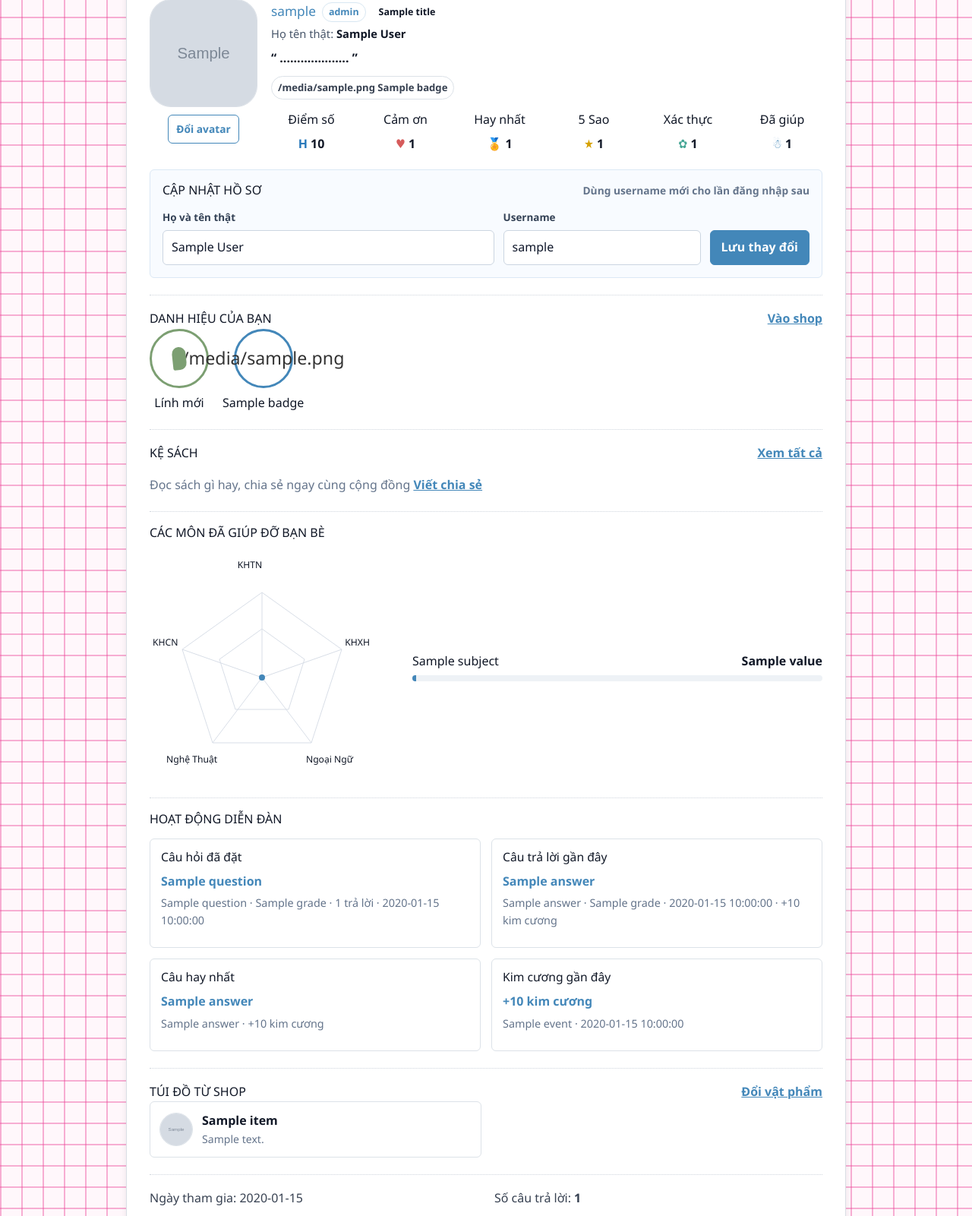
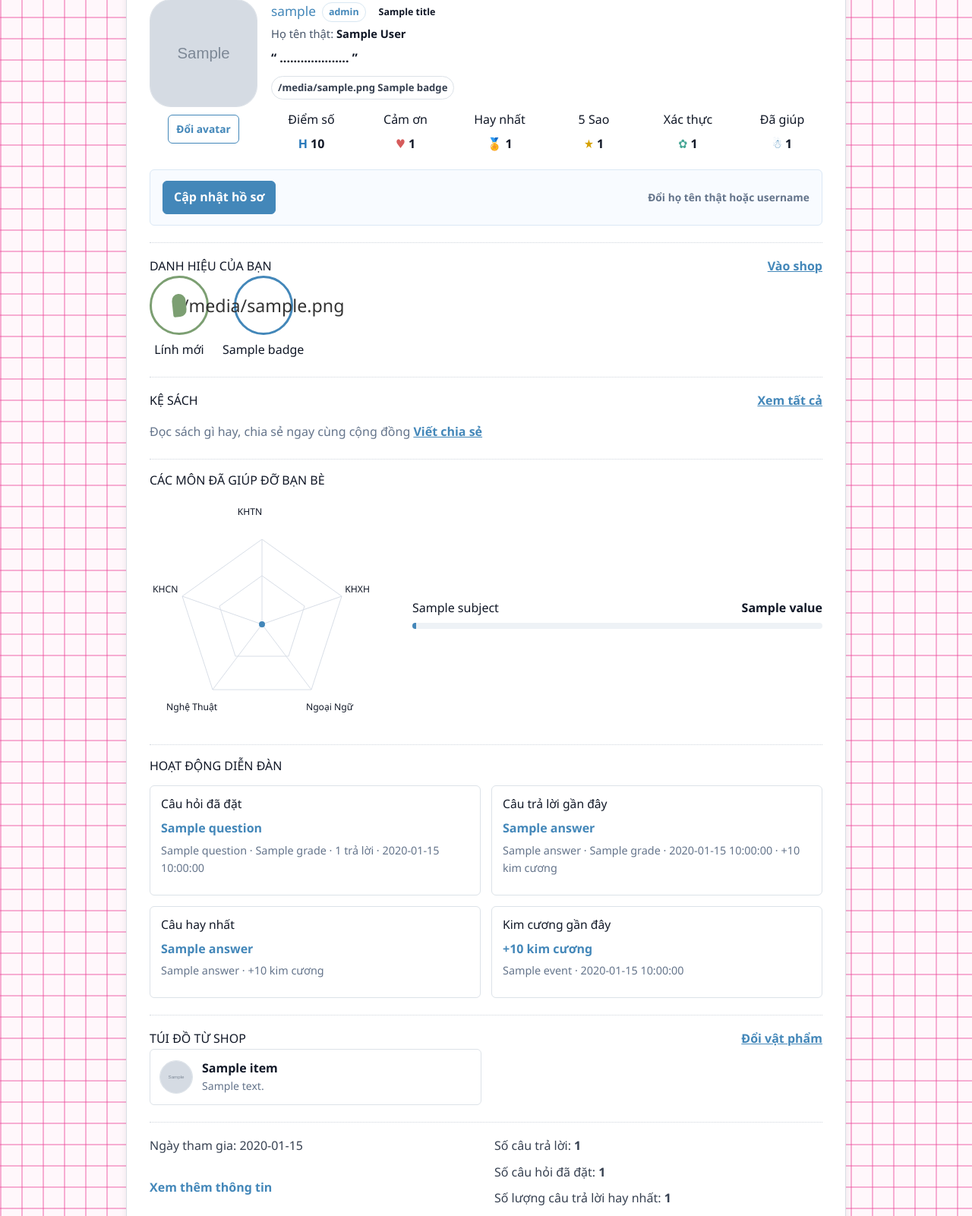
Before and after one commit to hlvaanhaa-alt/website-lms, a Flask app: template templates/forum_profile.html in a window 1280 px wide. Shown: the part 174-1775 px from the top of the page at 76% size. Run offline with Flask 3, Linux system fonts and the light colour scheme; the visitor is signed in with stand-in values (Sample User, id 1); the template is opened without the code that fills it: most values are stand-ins (such as "Sample title", 1, 10 or a date in 2020); grey boxes marked "Sample" are stand-in pictures; parts of the project's set-up code (start-up, migrations or seed data) failed here and were passed over; some libraries are stand-ins or nearby versions.

Commit message:
Hide profile edit form behind toggle

```diff
--- a/templates/forum_profile.html
+++ b/templates/forum_profile.html
@@ -76,10 +76,13 @@
 
         {% if session.user_id == profile_user.id %}
         <section class="profile-section profile-edit-section">
-            <div class="section-title-row">
-                <h2>Cập nhật hồ sơ</h2>
-                <span class="edit-hint">Dùng username mới cho lần đăng nhập sau</span>
+            <div class="profile-edit-toggle-row">
+                <button type="button" class="profile-edit-toggle" id="profileEditToggle" aria-expanded="false" aria-controls="profileEditPanel">
+                    Cập nhật hồ sơ
+                </button>
+                <span class="edit-hint">Đổi họ tên thật hoặc username</span>
             </div>
+            <div class="profile-edit-panel" id="profileEditPanel" hidden>
                 <form class="profile-edit-form" method="POST" action="{{ url_for('update_profile_basic') }}">
                     <label>
                         <span>Họ và tên thật</span>
@@ -91,6 +94,7 @@
                     </label>
                     <button type="submit">Lưu thay đổi</button>
                 </form>
+            </div>
         </section>
         {% endif %}
 
@@ -433,10 +437,32 @@
     border: 1px solid #dbe8f5;
     border-radius: 6px;
     margin-top: 20px;
-    padding: 16px;
+    padding: 14px 16px;
 }
-.profile-edit-section h2 {
-    margin: 0;
+.profile-edit-toggle-row {
+    align-items: center;
+    display: flex;
+    flex-wrap: wrap;
+    gap: 10px 14px;
+    justify-content: space-between;
+}
+.profile-edit-toggle {
+    background: #4387b9;
+    border: 1px solid #4387b9;
+    border-radius: 6px;
+    color: #fff;
+    cursor: pointer;
+    font-weight: 900;
+    min-height: 40px;
+    padding: 8px 14px;
+}
+.profile-edit-toggle:hover {
+    background: #2f719f;
+}
+.profile-edit-panel {
+    border-top: 1px solid #dbe8f5;
+    margin-top: 14px;
+    padding-top: 14px;
 }
 .edit-hint {
     color: #64748b;
@@ -746,6 +772,13 @@
         align-items: flex-start;
         flex-direction: column;
     }
+    .profile-edit-toggle-row {
+        align-items: stretch;
+        flex-direction: column;
+    }
+    .profile-edit-toggle {
+        width: 100%;
+    }
     .profile-edit-form {
         grid-template-columns: 1fr;
     }
@@ -754,4 +787,23 @@
     }
 }
 </style>
+{% if session.user_id == profile_user.id %}
+<script>
+document.addEventListener('DOMContentLoaded', () => {
+    const toggle = document.getElementById('profileEditToggle');
+    const panel = document.getElementById('profileEditPanel');
+    if (!toggle || !panel) return;
+
+    toggle.addEventListener('click', () => {
+        const willOpen = panel.hidden;
+        panel.hidden = !willOpen;
+        toggle.setAttribute('aria-expanded', String(willOpen));
+        if (willOpen) {
+            const firstInput = panel.querySelector('input');
+            if (firstInput) firstInput.focus();
+        }
+    });
+});
+</script>
+{% endif %}
 {% endblock %}
```
Lines whose indentation alone changed are shown as unchanged.
